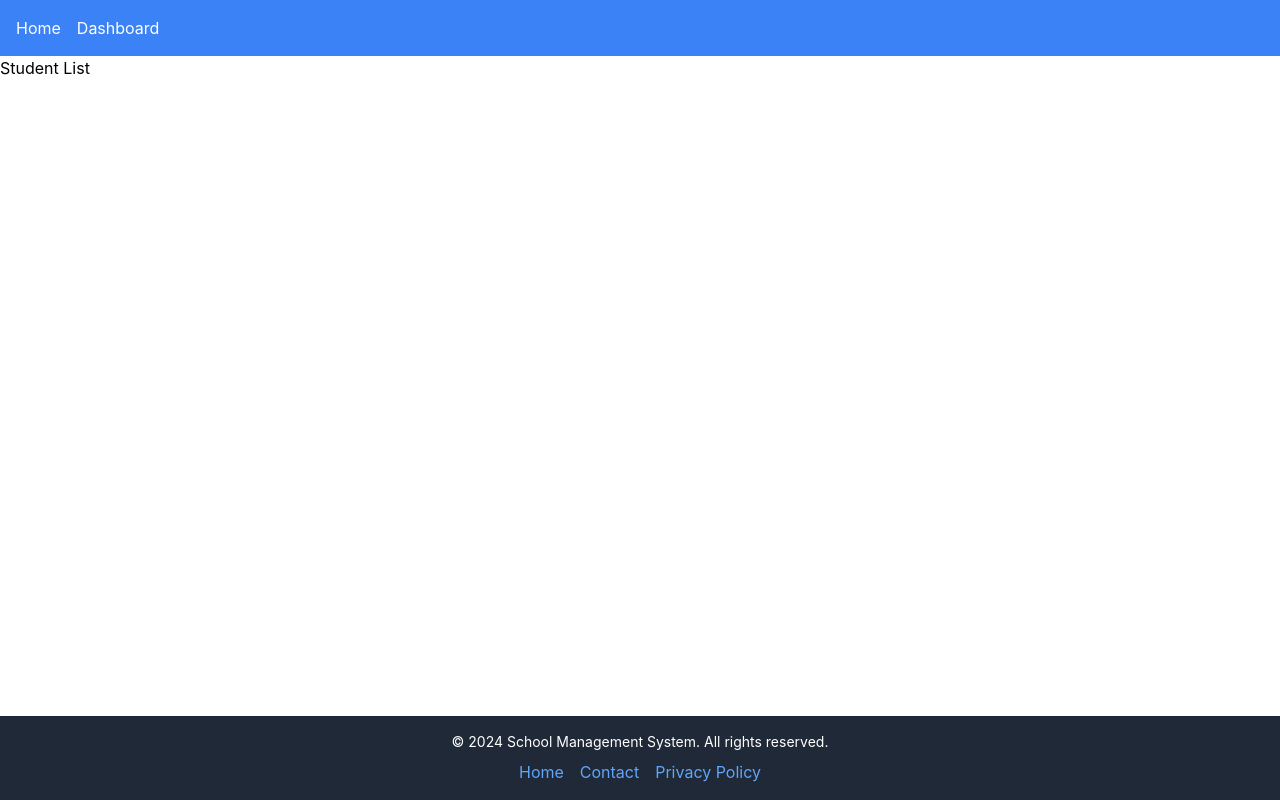
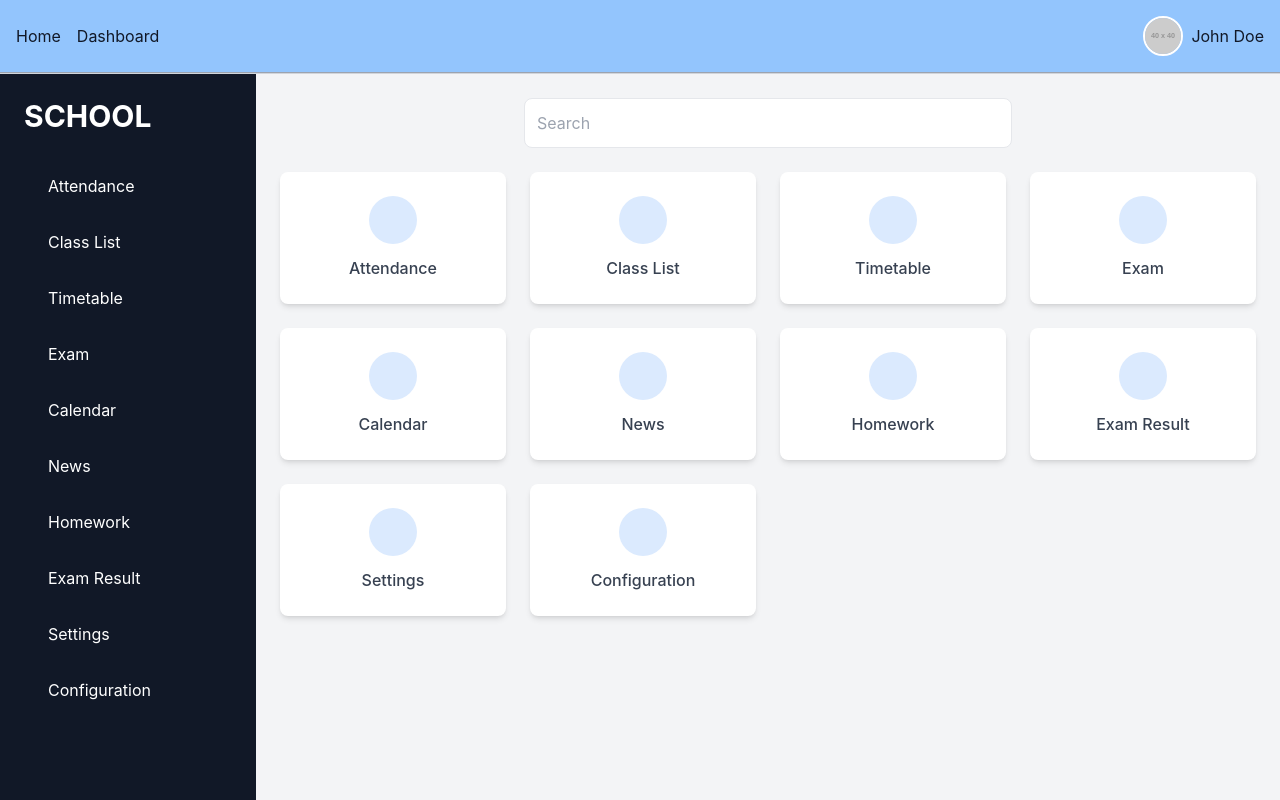
Before and after one commit to arpanb8907/School_Management_Frontend, a React (Create React App) app: page / in a window 1280 px wide. Shown: the top 800 px of the page. Built offline with nearby package versions, Linux system fonts and the light colour scheme.

Commit message:
Homepage and navbar has been added.

```diff
--- a/package.json
+++ b/package.json
@@ -3,6 +3,7 @@
   "version": "0.1.0",
   "private": true,
   "dependencies": {
+    "@fortawesome/fontawesome-free": "^6.7.1",
     "@testing-library/jest-dom": "^5.17.0",
     "@testing-library/react": "^13.4.0",
     "@testing-library/user-event": "^13.5.0",
--- a/src/Components/Navbar.jsx
+++ b/src/Components/Navbar.jsx
@@ -1,7 +1,42 @@
-import { NavLink } from 'react-router-dom';
+import React, { useState, useEffect, useRef } from "react";
+import { NavLink, useNavigate } from "react-router-dom";
 
-const Navbar = () => (
-  <nav className="bg-blue-500 p-4 text-white">
+const Navbar = () => {
+  const [isDropdownOpen, setIsDropdownOpen] = useState(false);
+  const dropdownRef = useRef(null);
+  const navigate = useNavigate();
+
+  // Mock user data (replace with real user data)
+  const user = {
+    name: "John Doe",
+    profilePic: "https://via.placeholder.com/40", // Replace with actual user profile picture URL
+  };
+
+  const handleLogout = () => {
+    localStorage.removeItem("authToken");
+    navigate("/login"); // Redirect to login page
+    window.location.reload();
+  };
+
+  // Close the dropdown when clicking outside of it
+  useEffect(() => {
+    const handleClickOutside = (event) => {
+      if (dropdownRef.current && !dropdownRef.current.contains(event.target)) {
+        setIsDropdownOpen(false);
+      }
+    };
+
+    document.addEventListener("mousedown", handleClickOutside);
+    return () => {
+      document.removeEventListener("mousedown", handleClickOutside);
+    };
+  }, []);
+
+  return (
+    <nav className="bg-blue-300 p-4 text-gray-900 flex justify-between items-center shadow border-b border-gray-400">
+
+
+      {/* Navigation Links */}
       <ul className="flex space-x-4">
         <li>
           <NavLink
@@ -21,17 +56,41 @@ const Navbar = () => (
             Dashboard
           </NavLink>
         </li>
-      {/* <li>
+      </ul>
+
+      {/* Profile Dropdown */}
+      <div className="relative" ref={dropdownRef}>
+        <button
+          onClick={() => setIsDropdownOpen((prev) => !prev)}
+          className="flex items-center space-x-2 focus:outline-none"
+        >
+          <img
+            src={user.profilePic}
+            alt="Profile"
+            className="w-10 h-10 rounded-full border-2 border-white"
+          />
+          <span className="hidden md:block">{user.name}</span>
+        </button>
+
+        {isDropdownOpen && (
+          <div className="absolute right-0 mt-2 bg-white text-gray-800 rounded shadow-lg w-48">
             <NavLink
-          to="/login"
-          className="cursor-pointer hover:underline"
-          activeClassName="font-bold underline"
+              to="/dashboard"
+              className="block px-4 py-2 hover:bg-gray-100"
             >
-          Login
+              Dashboard
             </NavLink>
-      </li> */}
-    </ul>
+            <button
+              onClick={handleLogout}
+              className="w-full text-left px-4 py-2 hover:bg-gray-100"
+            >
+              Logout
+            </button>
+          </div>
+        )}
+      </div>
     </nav>
   );
+};
 
 export default Navbar;
--- a/src/Pages/Home.jsx
+++ b/src/Pages/Home.jsx
@@ -1,26 +1,69 @@
-import React, { useEffect, useState } from 'react'
+import React from "react";
 
-export default function Home() {
-
-  const [students,setstudents] = useState([])
-
-  useEffect(()=>{
-    fetch('http://localhost:5000').
-    then((res)=>res.json()).
-    then((data)=>setstudents(data)).
-    catch((error)=>console.error('error fetching data',error));
-  },[])
+const Home = () => {
+  const menuItems = [
+    { name: "Attendance", icon: "fas fa-user-check" },
+    { name: "Class List", icon: "fas fa-list" },
+    { name: "Timetable", icon: "fas fa-calendar-alt" },
+    { name: "Exam", icon: "fas fa-edit" },
+    { name: "Calendar", icon: "fas fa-calendar" },
+    { name: "News", icon: "fas fa-newspaper" },
+    { name: "Homework", icon: "fas fa-book" },
+    { name: "Exam Result", icon: "fas fa-chart-line" },
+    { name: "Settings", icon: "fas fa-cog" },
+    { name: "Configuration", icon: "fas fa-tools" },
+  ];
 
   return (
-    <div>
-      <h1>Student List</h1>
-      <ul>
-        {students.map((student) => (
-          <li key={student.id}>
-            {student.name} - {student.age} years old
-          </li>
-        ))}
-      </ul>
+    <div className="flex min-h-screen bg-gray-100 border-t border-gray-300">
+      {/* Sidebar */}
+      <aside className="bg-gray-900 text-white w-64 p-6">
+        <h1 className="text-3xl font-bold mb-8">SCHOOL</h1>
+        <ul className="space-y-4">
+          {menuItems.map((item, index) => (
+            <li
+              key={index}
+              className="flex items-center space-x-4 p-2 hover:bg-blue-700 rounded-lg cursor-pointer transition"
+            >
+              <i className={`${item.icon} text-lg`}></i>
+              <span>{item.name}</span>
+            </li>
+          ))}
+        </ul>
+      </aside>
+
+      {/* Main Content */}
+      <div className="flex-1 ">
+
+
+        {/* Main Section */}
+        <main className="p-6">
+          <div className="flex justify-center mb-6">
+            <input
+              type="text"
+              placeholder="Search"
+              className="w-1/2 p-3 border rounded-lg focus:outline-none focus:ring focus:ring-blue-300"
+            />
+          </div>
+
+          {/* Card Grid */}
+          <div className="grid grid-cols-2 sm:grid-cols-3 lg:grid-cols-4 gap-6">
+            {menuItems.map((item, index) => (
+              <div
+                key={index}
+                className="flex flex-col items-center justify-center bg-white shadow-md rounded-lg p-6 hover:shadow-xl transition transform hover:scale-105 cursor-pointer"
+              >
+                <div className="w-12 h-12 mb-3 bg-blue-100 text-blue-600 flex items-center justify-center rounded-full">
+                  <i className={`${item.icon} text-xl`}></i>
+                </div>
+                <p className="text-gray-700 font-medium">{item.name}</p>
+              </div>
+            ))}
+          </div>
+        </main>
+      </div>
     </div>
   );
-}
+};
+
+export default Home;
--- a/src/Pages/Login.jsx
+++ b/src/Pages/Login.jsx
@@ -9,8 +9,7 @@ const Login = () => {
     const handleLogin=(e)=>{
         e.preventDefault()
 
-        localStorage.setItem('authtoken','001');
-        window.location.reload()
+
     }
   return (
     <div className="flex items-center justify-center min-h-screen bg-gray-100">
--- a/src/Pages/Register.jsx
+++ b/src/Pages/Register.jsx
@@ -1,5 +1,5 @@
 import React, { useState } from 'react';
-import { Link } from 'react-router-dom';
+import { Link,useNavigate } from 'react-router-dom';
 
 const Register = () => {
 
@@ -9,12 +9,38 @@ const Register = () => {
   const [address,setaddress] = useState('');
   const [password,setpassword] = useState('');
   const [email,setemail] = useState('');
+  const navigate = useNavigate();
 
-  const handleRegister = (e)=>{
+  const handleRegister = async (e)=>{
     e.preventDefault()
 
-        localStorage.setItem('authtoken','001');
-        window.location.reload()
+    const userData = {name,fname,contact,address,password,email}
+
+    try {
+      const response = await fetch('http://localhost:5000/api/register',{
+        method : 'POST',
+        headers:{
+          'Content-Type' : 'application/json'
+        },
+
+        body: JSON.stringify(userData)
+
+      });
+
+      const data = await response.json();
+
+      if(response.status === 201){
+        alert('Registration successful');
+        navigate('/login')
+
+      }
+      else{
+        alert(data.message)
+      }
+    } catch (error) {
+      console.error(error);
+
+    }
   }
 
   return (
```
Also changed, not shown: 1 other file (tests, documents, lock files or other folders). Lines whose indentation alone changed are shown as unchanged.
